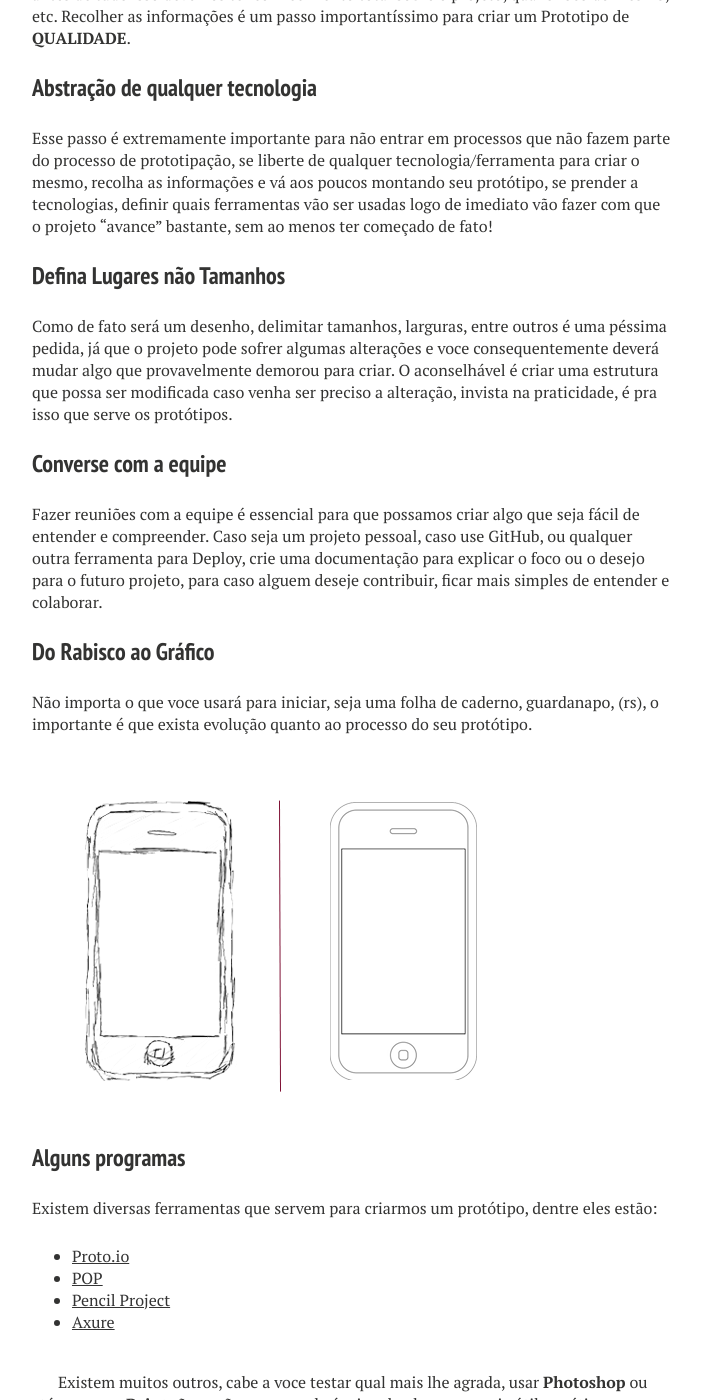
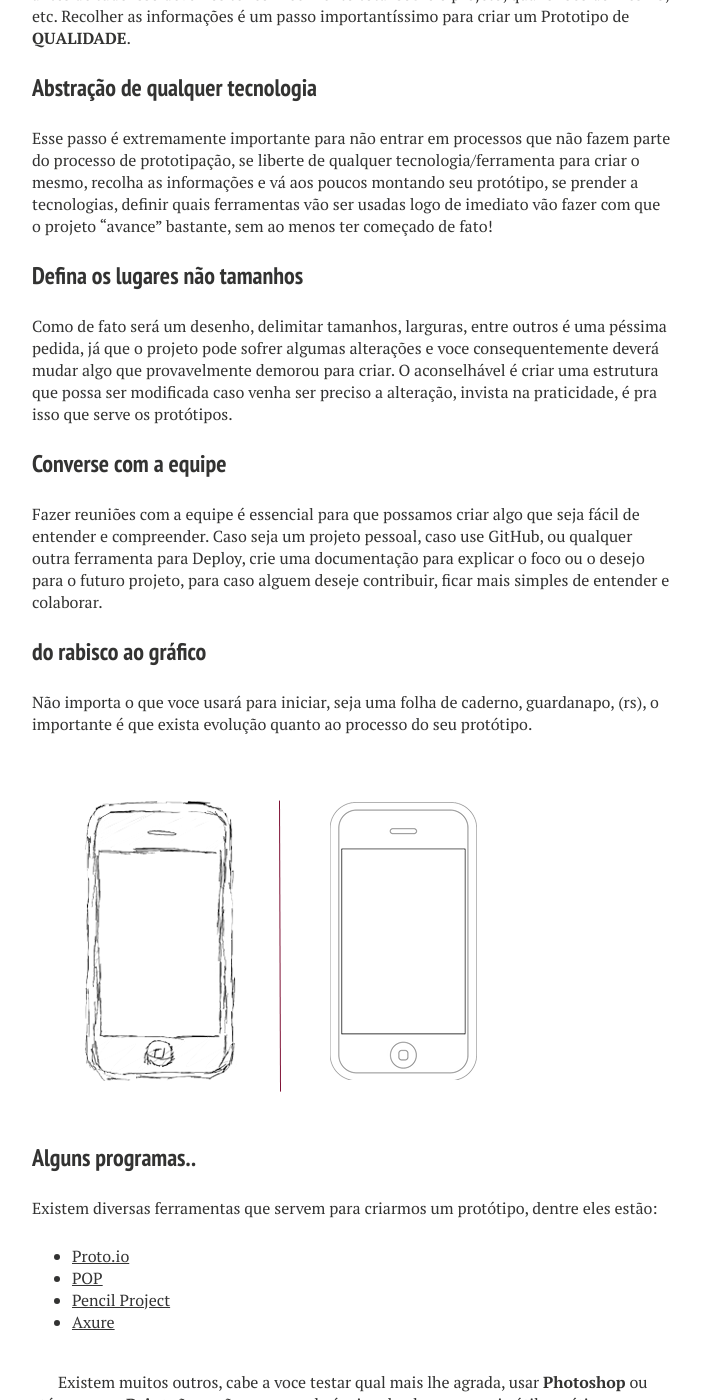
Before and after one commit to felipesousa/universal, a Jekyll site: the page built from _posts/2015-04-10-Porque-Prototipar.md, in a window 1280 px wide and 1400 px high, scrolled down 1069 px. Shown: the whole window, without its empty margins (288-989 px from the left). Built offline with Jekyll 4.4.1, drawn with Linux system fonts in a browser that asks for light colours; nearby versions of some CDN libraries; comment, search, counter and statistics services are not loaded; some of the changed text lies outside the part shown.

```diff
--- a/_posts/2015-04-10-Porque-Prototipar.md
+++ b/_posts/2015-04-10-Porque-Prototipar.md
@@ -13,7 +13,7 @@ image:
 
 A alguns meses, comecei a procurar arduamente processos que ajudam bastante no desenvolvimento e a organização de um projeto. Dentre vários, a prototipação foi uma delas, que visa de forma simples, ver um pouco do modelo antes de tudo.
 
-## O que é Prototipar?
+## O que é prototipar?
 
 No geral, prototipar é quando desenhamos o modelo como desejamos criar a nossa aplicação, projeto, etc. O protótipo é como uma prévia do que vai ser a aplicacao no fim do desenvolvimento.
 
@@ -29,7 +29,7 @@ Prototipar nos auxilia em vários setores, tanto na maior organização do nosso
 
 Esse passo é extremamente importante para não entrar em processos que não fazem parte do processo de prototipação, se liberte de qualquer tecnologia/ferramenta para criar o mesmo, recolha as informações e vá aos poucos montando seu protótipo, se prender a tecnologias, definir quais ferramentas vão ser usadas logo de imediato vão fazer com que o projeto "avance" bastante, sem ao menos ter começado de fato!
 
-###Defina Lugares não Tamanhos
+###Defina os lugares não tamanhos
 
 Como de fato será um desenho, delimitar tamanhos, larguras, entre outros é uma péssima pedida, já que o projeto pode sofrer algumas alterações e voce consequentemente deverá mudar algo que provavelmente demorou para criar. O aconselhável é criar uma estrutura que possa ser modificada caso venha ser preciso a alteração, invista na praticidade, é pra isso que serve os protótipos.
 
@@ -38,7 +38,7 @@ Como de fato será um desenho, delimitar tamanhos, larguras, entre outros é uma
 Fazer reuniões com a equipe é essencial para que possamos criar algo que seja fácil de entender e compreender. Caso seja um projeto pessoal, caso use GitHub, ou qualquer outra ferramenta para Deploy, crie uma documentação para explicar o foco ou o desejo para o futuro projeto, para caso alguem deseje contribuir, ficar mais simples de entender e colaborar.
 
 
-###Do Rabisco ao Gráfico
+###do rabisco ao gráfico
 
 Não importa o que voce usará para iniciar, seja uma folha de caderno, guardanapo, (rs), o importante é que exista evolução quanto ao processo do seu protótipo.
 
@@ -46,7 +46,7 @@ Não importa o que voce usará para iniciar, seja uma folha de caderno, guardana
 ![prototipo-rabisco-grafico](/images/post-prototipo-image.png)
 <br />
 
-###Alguns programas
+###Alguns programas..
 
 Existem diversas ferramentas que servem para criarmos um protótipo, dentre eles estão:
 
```
